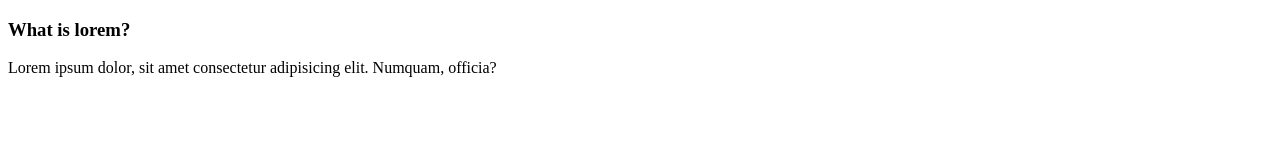
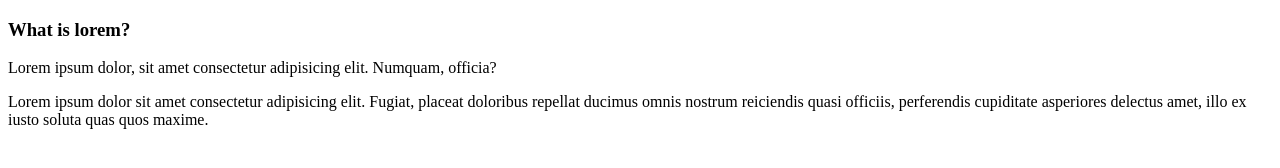
Before and after one commit to amalsarafa/my-first-project, a plain HTML site: page index.html in a window 1280 px wide. Drawn offline with Linux system fonts and the light colour scheme.

Commit message:
modified index.html

```diff
--- a/index.html
+++ b/index.html
@@ -12,6 +12,7 @@
         <p>
             Lorem ipsum dolor, sit amet consectetur adipisicing elit. Numquam, officia?
         </p>
+        <p>Lorem ipsum dolor sit amet consectetur adipisicing elit. Fugiat, placeat doloribus repellat ducimus omnis nostrum reiciendis quasi officiis, perferendis cupiditate asperiores delectus amet, illo ex iusto soluta quas quos maxime.</p>
        </article>
 </body>
 </html>
```
